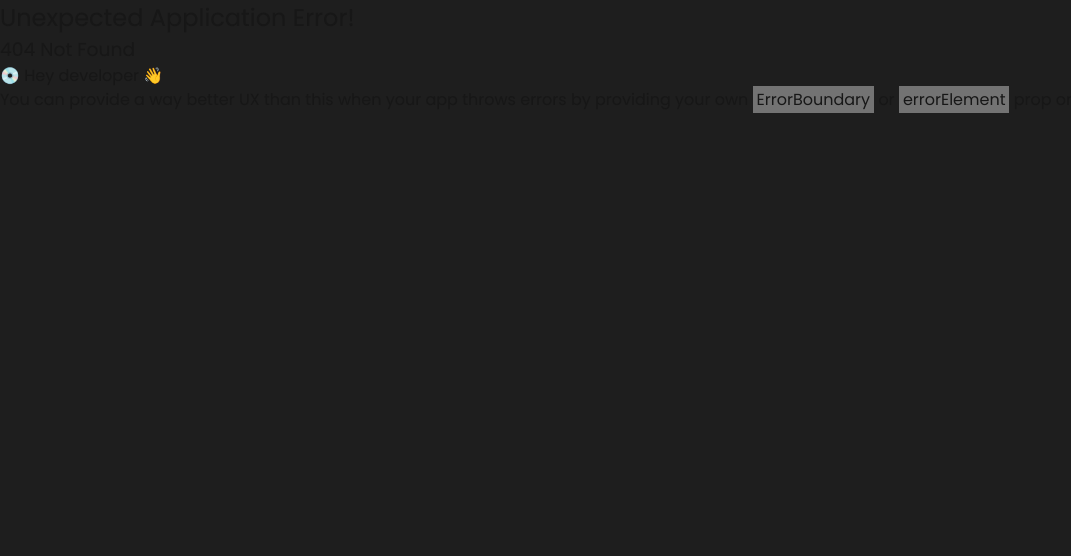
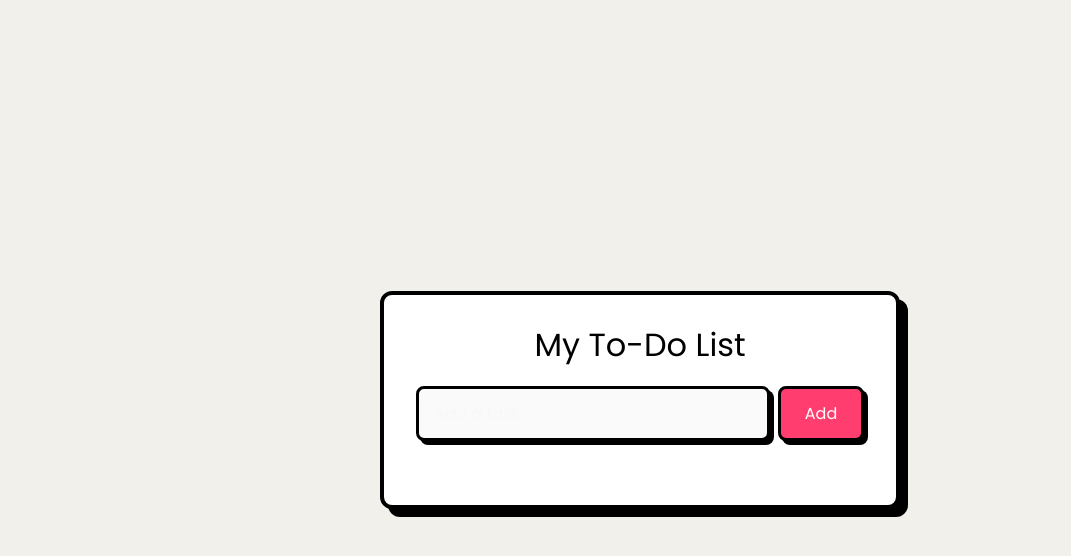
Before and after one commit to shabbirkovadiya/weather-app-react, a React (Vite) app: page /todo in a window 1280 px wide. Before the commit this address had no page. Shown: the top 556 px of the page, without its empty margins (0-1071 px from the left). Built offline with nearby package versions, Linux system fonts and the light colour scheme.

Commit message:
to do list deisgn added

```diff
--- a/package.json
+++ b/package.json
@@ -13,7 +13,9 @@
     "@fortawesome/fontawesome-free": "^7.0.0",
     "react": "^19.1.1",
     "react-dom": "^19.1.1",
-    "react-router-dom": "^7.8.2"
+    "react-icons": "^5.5.0",
+    "react-router-dom": "^7.8.2",
+    "zod": "^4.1.9"
   },
   "devDependencies": {
     "@eslint/js": "^9.33.0",
--- /dev/null
+++ b/src/pages/TodoApp.css
@@ -0,0 +1,124 @@
+/* Reset */
+* {
+  box-sizing: border-box;
+  margin: 0;
+  padding: 0;
+}
+
+body {
+  font-family: "Poppins", sans-serif;
+  background: #f1f0ea;
+}
+
+/* Wrapper */
+.todo-wrapper {
+  min-height: 100vh;
+  display: flex;
+  align-items: center;
+  justify-content: center;
+}
+
+/* Card with Neubrutalism style */
+.todo-card {
+  background: #fff;
+  border: 4px solid #000;
+  box-shadow: 8px 8px 0 #000;
+  padding: 2rem;
+  border-radius: 12px;
+}
+
+/* Title */
+.title {
+  font-size: 2rem;
+  font-weight: 800;
+  margin-bottom: 1.5rem;
+  text-align: center;
+  color: #000;
+}
+
+/* Input row */
+.input-row {
+  display: flex;
+  gap: 0.5rem;
+  margin-bottom: 2rem;
+}
+
+.todo-input {
+  flex: 1;
+  padding: 0.75rem 1rem;
+  border: 3px solid #000;
+  border-radius: 8px;
+  font-size: 1rem;
+  outline: none;
+  background: #fafafa;
+  box-shadow: 4px 4px 0 #000;
+  transition: transform 0.1s ease;
+  color: black;
+}
+
+.todo-input:focus {
+  transform: translate(-2px, -2px);
+  box-shadow: 6px 6px 0 #000;
+}
+
+/* Add button */
+.add-btn {
+  padding: 0.75rem 1.5rem;
+  font-weight: 700;
+  font-size: 1rem;
+  color: #fff;
+  background: #ff3d6e;
+  border: 3px solid #000;
+  border-radius: 8px;
+  cursor: pointer;
+  box-shadow: 4px 4px 0 #000;
+  transition: transform 0.1s ease, box-shadow 0.1s ease;
+}
+
+.add-btn:hover {
+  background: #ff5d85;
+  border: 3px solid #000;
+}
+
+.add-btn:active {
+  transform: translate(2px, 2px);
+  box-shadow: 2px 2px 0 #000;
+}
+
+.todo-list {
+  display: flex;
+  flex-direction: column;
+  gap: 0.75rem;
+}
+
+.todo-item {
+  padding: 0.75rem 1rem;
+  background: #fafafa;
+  border: 3px solid #000;
+  border-radius: 8px;
+  box-shadow: 4px 4px 0 #000;
+  font-weight: 600;
+  font-size: 1rem;
+  display: flex;
+  justify-content: space-between;
+  align-items: center;
+}
+.items-btns-wrapper{
+    display: flex;
+    align-items: center;
+    justify-content: end;
+    gap: 10px;
+}
+.icon{
+  border: 1px solid #000;
+  border-radius: 2px;
+  outline: none;
+  background: #fafafa;
+  box-shadow: 1px 1px 0 #000;
+  transition: .3s ease-in-out;
+  cursor: pointer;
+  &:hover{
+  box-shadow: 0 0 0 #000;
+
+  }
+}
--- /dev/null
+++ b/src/pages/TodoApp.jsx
@@ -0,0 +1,55 @@
+import { useState } from "react";
+import "./TodoApp.css";
+import { MdModeEdit } from "react-icons/md";
+import { MdDelete } from "react-icons/md";
+import { z } from "zod";
+
+const todoSchema = z.string().trim().min(1, "Please enter a task").max(50, "Task is too long");
+
+export default function TodoApp() {
+    const [todos,setTodos] =useState([]);
+    const [todoItem,setTodoItem] =useState("");
+
+    const handleClick =() =>{
+        const parsed = todoSchema.safeParse(todoItem);
+        if (!parsed.success) {
+            alert(parsed.error.errors[0].message);
+            return;
+        }
+        setTodos((prev)=>[...prev, parsed.data])
+        setTodoItem("")
+    }
+
+  return (
+    <div className="todo-wrapper">
+      <div className="todo-card">
+        <h1 className="title">My To-Do List</h1>
+        <div className="input-row">
+          <input
+            type="text"
+            placeholder="Add a task..."
+            className="todo-input"
+            onChange={(e)=>setTodoItem(e.target.value)}
+            value={todoItem}
+          />
+          <button className="add-btn" onClick={handleClick}>Add</button>
+        </div>
+
+         {/* Temporary display area */}
+        <div className="todo-list">
+            {Array.isArray(todos) && todos.length > 0 && todos?.map(
+                (item,idx) => (
+                    <div className="todo-item" key={idx}>
+                    {item}
+                    <span className="items-btns-wrapper">
+                    <MdModeEdit className="editIcon icon"/>
+                    <MdDelete className="deleteIcon icon"/>
+                     </span>
+                    </div>
+                    )
+            )}
+        </div>
+      </div>
+    </div>
+  );
+}
--- a/src/routes/routes.jsx
+++ b/src/routes/routes.jsx
@@ -2,6 +2,7 @@ import React from 'react'
 import { createBrowserRouter } from 'react-router-dom'
 import WeatherApp from '../App'
 import FAQ from '../faqs'
+import TodoApp from '../pages/TodoApp'
 
 const routes = createBrowserRouter([
     {path:"",
@@ -10,6 +11,9 @@ const routes = createBrowserRouter([
      {path:"/faqs",
      element: <FAQ />,
     },
+       {path:"/todo",
+     element: <TodoApp />,
+    },
 
 ])
 export default routes
```
Also changed, not shown: 1 other file (tests, documents, lock files or other folders).
